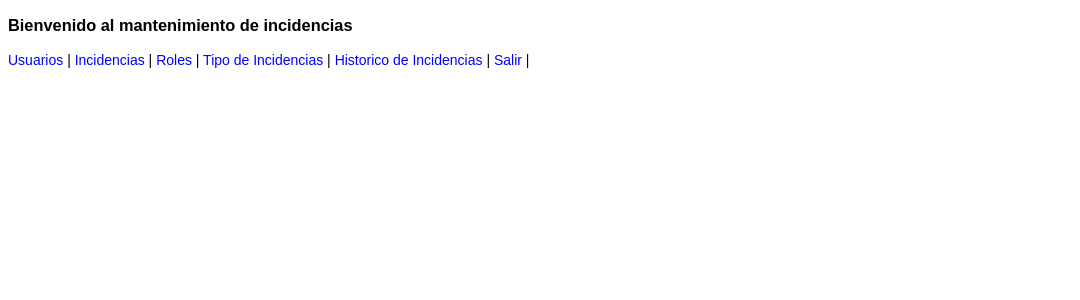
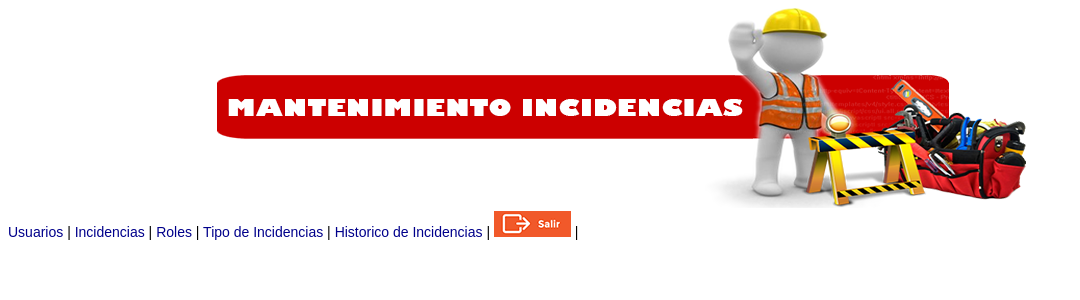
Before and after one commit to alexcalde99/incidencias, a PHP site: template application/views/vista-backoffice.php in a window 1280 px wide. Shown: the top 300 px of the page, without its empty margins (0-1080 px from the left). Run offline with PHP 8.4, Linux system fonts and the light colour scheme; the template is opened without the code that fills it, so the values that code supplies are empty.

```diff
--- a/application/views/vista-backoffice.php
+++ b/application/views/vista-backoffice.php
@@ -20,31 +20,42 @@ foreach($css_files as $file): ?>
 	<script src="<?php echo $file; ?>"></script>
 <?php endforeach; ?>
 <style type='text/css'>
-body
-{
+body{
 	font-family: Arial;
 	font-size: 14px;
 }
 a {
-    color: blue;
+    color: darkblue;
     text-decoration: none;
     font-size: 14px;
 }
 a:hover
 {
+	background-color: #0e90d2;
+	color: white;
 	text-decoration: underline;
 }
+	.table{
+		border: 5px solid blue;
+	}
+
 </style>
 </head>
 <body>
-<?php echo "<h3>Bienvenido al mantenimiento de incidencias</h3>"; ?>
+
+
+<div>
+	<img src="../../mantenimiento.png">
+</div>
 	<div>
 		<a href='<?php echo site_url('backoffice/crud_usuarios')?>'>Usuarios</a> |
 		<a href='<?php echo site_url('backoffice/crud_incidencias')?>'>Incidencias</a> |
 		<a href='<?php echo site_url('backoffice/')?>'>Roles</a> |
 		<a href='<?php echo site_url('backoffice/')?>'>Tipo de Incidencias</a> |
 		<a href='<?php echo site_url('backoffice/')?>'>Historico de Incidencias</a> |
-		<a href='<?php echo site_url('backoffice/')?>'>Salir</a> |
+
+
+		<a href='<?php echo site_url('backoffice/')?>'><img src="../../Boton-Salir.png"></a> |
 
 
 
```
Also changed, not shown: Boton-Salir.png (added), application/styles/CSS/vista-backoffice.css (added), mantenimiento.png (added).
